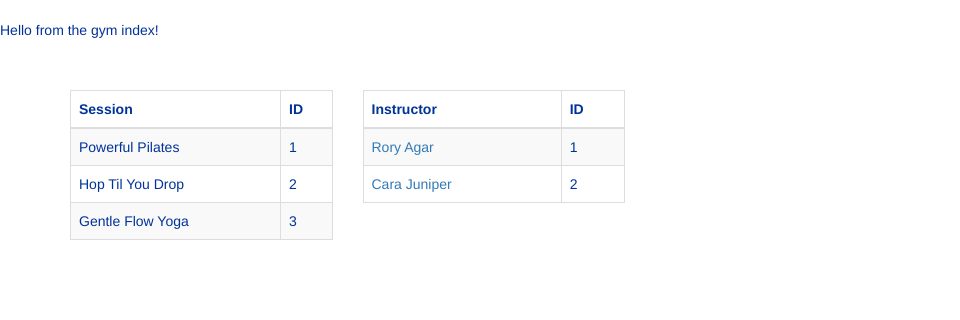
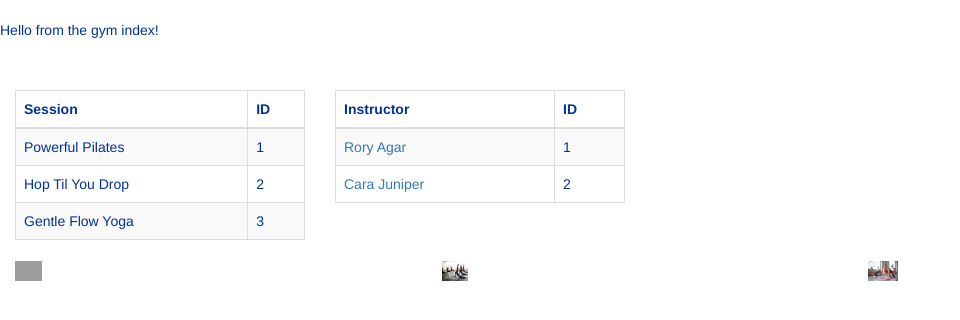
Before and after one commit to chrishaining/Django_gym2, a Django app: page /gym/ in a window 1280 px wide. Shown: the part 98-418 px from the top of the page, without its empty margins (0-960 px from the left). Run offline with Django 3.2, Linux system fonts and the light colour scheme; data comes from the database, SQL or seed files in the repository; some libraries are stand-ins or nearby versions; grey boxes are pictures that could not be loaded.

Commit message:
adds pix to index

```diff
--- a/django_gym2/django_gym2/settings.py
+++ b/django_gym2/django_gym2/settings.py
@@ -47,7 +47,7 @@ MIDDLEWARE = [
     'django.middleware.csrf.CsrfViewMiddleware',
     'django.contrib.auth.middleware.AuthenticationMiddleware',
     'django.contrib.messages.middleware.MessageMiddleware',
-    'django.middleware.clickjacking.XFrameOptionsMiddleware',
+    'django.middleware.clickjacking.XFrameOptionsMiddleware'
 ]
 
 ROOT_URLCONF = 'django_gym2.urls'
@@ -114,7 +114,6 @@ USE_L10N = True
 
 USE_TZ = True
 
-
 # Static files (CSS, JavaScript, Images)
 # https://docs.djangoproject.com/en/3.0/howto/static-files/
 
--- a/django_gym2/static/css/style.css
+++ b/django_gym2/static/css/style.css
@@ -44,3 +44,7 @@ table {
 h1.welcome {
     padding-bottom: 40px;
 }
+
+img.pic {
+    max-height: 20px;
+}
--- a/django_gym2/templates/gym/index.html
+++ b/django_gym2/templates/gym/index.html
@@ -3,7 +3,7 @@
 {% block content %}
 <p>Hello from the gym index!</p>
 
-<div class="container">
+<div class="container-fluid">
     <div class="row">
         <div class="col-sm-3">
             <table class="table table-striped table-bordered table-responsive table-hover">
@@ -30,14 +30,26 @@
                 <tbody>
                     {% for instructor in instructors %}
                     <tr>
-                            <td><a href="{{ instructor.get_absolute_url }}">{{ instructor.first_name }} {{ instructor.last_name }}</a></td>
-                            <td>{{ instructor.id }}</td>
+                        <td><a href="{{ instructor.get_absolute_url }}">{{ instructor.first_name }}
+                                {{ instructor.last_name }}</a></td>
+                        <td>{{ instructor.id }}</td>
                     </tr>
                     {% endfor %}
                 </tbody>
             </table>
         </div>
     </div>
+    <div class="row">
+        <div class="col-sm-4">
+                <img class="pic" src="/static/images/weightlifting.jpg" alt="yoga">
+        </div>
+        <div class="col-sm-4">
+                <img class="pic" src="/static/images/yoga.jpg" alt="yoga">
+        </div>
+        <div class="col-sm-4">
+                <img class="pic" src="/static/images/pilates2.jpg" alt="yoga">
+        </div>
+    </div>
 </div>
 
 {% endblock %}
```
